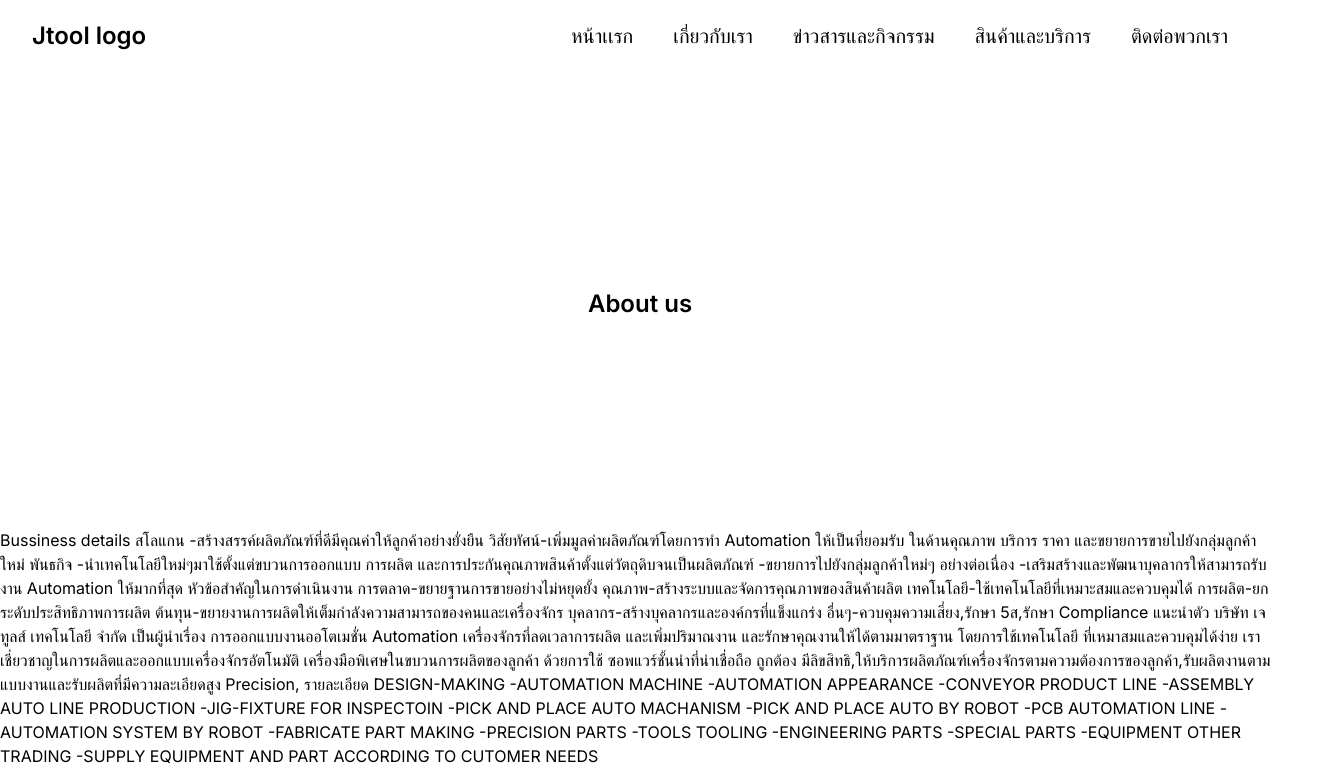
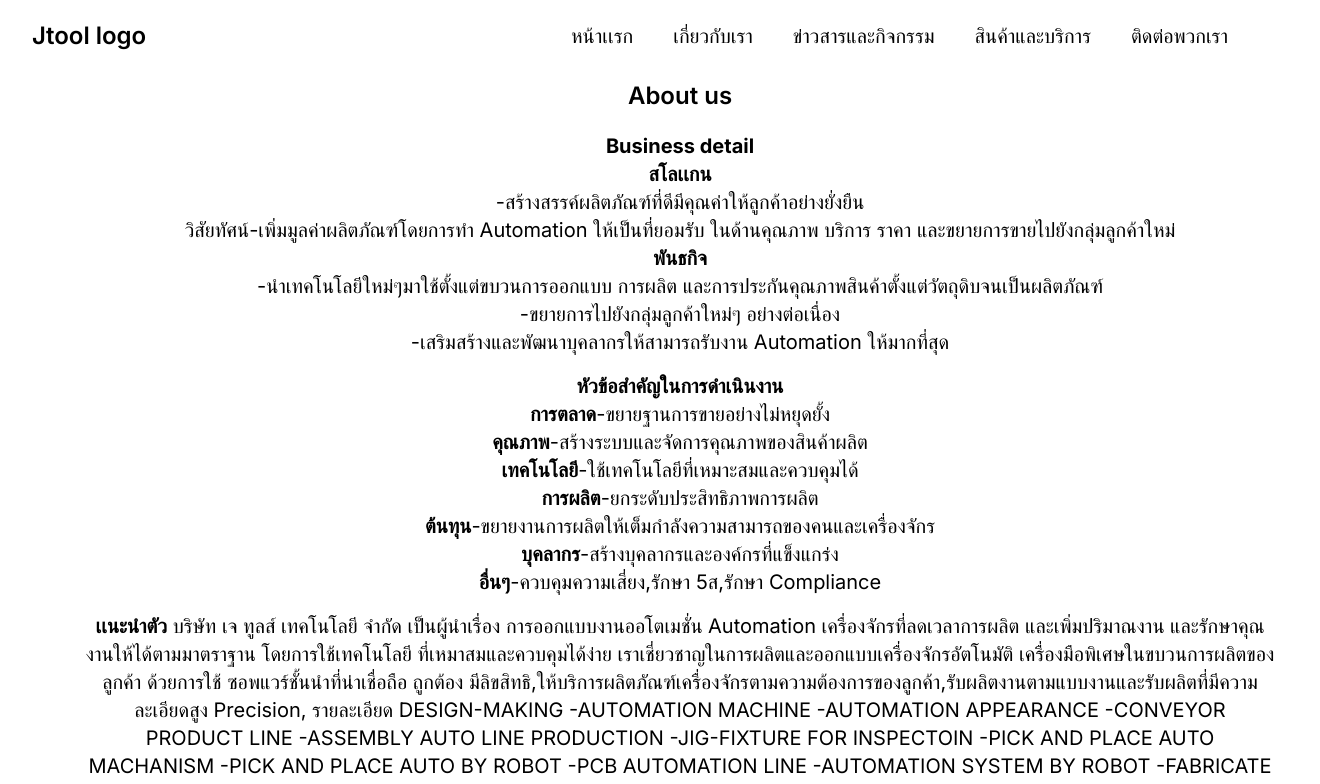
Before and after one commit to Krungtepian/Jtools, a Next.js app: page /about-us in a window 1280 px wide. Shown: the top 784 px of the page, 1320 px wide, since content can reach past the window. Built offline with nearby package versions, Linux system fonts and the light colour scheme.

Commit message:
big update

```diff
--- a/app/(user)/Components/Footer.tsx
+++ b/app/(user)/Components/Footer.tsx
@@ -3,7 +3,7 @@ import React from "react";
 
 export default function Footer() {
     return (
-        <div className="py-6 flex-col">
+        <div className="py-6 flex-col justify-center">
             <div className="px-2 mx-10 justify-between flex-row flex">
                 <div className="max-w-xs">
                         <div rel="noopener noreferrer" className="flex justify-center space-x-3 md:justify-start">
--- a/app/(user)/about-us/page.tsx
+++ b/app/(user)/about-us/page.tsx
@@ -4,27 +4,31 @@ type Props = {}
 
 export default function AboutUs({}: Props) {
   return (
-    <div className='mt-[10vh]'>
-      <h1 className='px64 py-52 text-center font-semibold text-2xl'>About us</h1>
-      <p>Bussiness details
-      สโลแกน -สร้างสรรค์ผลิตภัณฑ์ที่ดีมีคุณค่าให้ลูกค้าอย่างยั่งยืน
-วิสัยทัศน์-เพิ่มมูลค่าผลิตภัณฑ์โดยการทำ Automation ให้เป็นที่ยอมรับ ในด้านคุณภาพ บริการ ราคา
-และขยายการขายไปยังกลุ่มลูกค้าใหม่
-พันธกิจ
--นำเทคโนโลยีใหม่ๆมาใช้ตั้งแต่ขบวนการออกแบบ การผลิต และการประกันคุณภาพสินค้าตั้งแต่วัตถุดิบจนเป็นผลิตภัณฑ์
--ขยายการไปยังกลุ่มลูกค้าใหม่ๆ อย่างต่อเนื่อง
--เสริมสร้างและพัฒนาบุคลากรให้สามารถรับงาน Automation ให้มากที่สุด
-
-หัวข้อสำคัญในการดำเนินงาน
-การตลาด-ขยายฐานการขายอย่างไม่หยุดยั้ง
-คุณภาพ-สร้างระบบและจัดการคุณภาพของสินค้าผลิต
-เทคโนโลยี-ใช้เทคโนโลยีที่เหมาะสมและควบคุมได้
-การผลิต-ยกระดับประสิทธิภาพการผลิต
-ต้นทุน-ขยายงานการผลิตให้เต็มกำลังความสามารถของคนและเครื่องจักร
-บุคลากร-สร้างบุคลากรและองค์กรที่แข็งแกร่ง
-อื่นๆ-ควบคุมความเสี่ยง,รักษา 5ส,รักษา Compliance
-
-แนะนำตัว  บริษัท เจ ทูลส์ เทคโนโลยี จำกัด
+    <section className='mt-[10vh]  text-center mx-10 w-full'>
+      <h1 className='text-center font-semibold text-2xl'>About us</h1>
+      <section className="flex-col text-xl">
+      <div className="container px-auto px-11 mt-5 ">
+      <div><strong>Business detail</strong>
+      <div><strong>สโลเเกน</strong><p>-สร้างสรรค์ผลิตภัณฑ์ที่ดีมีคุณค่าให้ลูกค้าอย่างยั่งยืน</p></div>
+<p>วิสัยทัศน์-เพิ่มมูลค่าผลิตภัณฑ์โดยการทำ Automation ให้เป็นที่ยอมรับ ในด้านคุณภาพ บริการ ราคา
+และขยายการขายไปยังกลุ่มลูกค้าใหม่</p>
+<strong>พันธกิจ</strong>
+<p>-นำเทคโนโลยีใหม่ๆมาใช้ตั้งแต่ขบวนการออกแบบ การผลิต และการประกันคุณภาพสินค้าตั้งแต่วัตถุดิบจนเป็นผลิตภัณฑ์</p>
+<p>-ขยายการไปยังกลุ่มลูกค้าใหม่ๆ อย่างต่อเนื่อง</p>
+<p>-เสริมสร้างและพัฒนาบุคลากรให้สามารถรับงาน Automation ให้มากที่สุด</p></div>
+</div>
+<div className="container px-auto px-11 mt-4">
+<div><strong>หัวข้อสำคัญในการดำเนินงาน</strong>
+<p><strong>การตลาด</strong>-ขยายฐานการขายอย่างไม่หยุดยั้ง</p>
+<p><strong>คุณภาพ</strong>-สร้างระบบและจัดการคุณภาพของสินค้าผลิต</p>
+<p><strong>เทคโนโลยี</strong>-ใช้เทคโนโลยีที่เหมาะสมและควบคุมได้</p>
+<p><strong>การผลิต</strong>-ยกระดับประสิทธิภาพการผลิต</p>
+<p><strong>ต้นทุน</strong>-ขยายงานการผลิตให้เต็มกำลังความสามารถของคนและเครื่องจักร</p>
+<p><strong>บุคลากร</strong>-สร้างบุคลากรและองค์กรที่แข็งแกร่ง</p>
+<p><strong>อื่นๆ</strong>-ควบคุมความเสี่ยง,รักษา 5ส,รักษา Compliance</p></div>
+</div>
+<div className="container px-auto px-11 mt-4">
+<div><strong>เเนะนำตัว</strong> บริษัท เจ ทูลส์ เทคโนโลยี จำกัด
 เป็นผู้นำเรื่อง การออกแบบงานออโตเมชั่น Automation เครื่องจักรที่ลดเวลาการผลิต และเพิ่มปริมาณงาน และรักษาคุณงานให้ได้ตามมาตราฐาน โดยการใช้เทคโนโลยี ที่เหมาสมและควบคุมได้ง่าย
 เราเชี่ยวชาญในการผลิตและออกแบบเครื่องจักรอัตโนมัติ เครื่องมือพิเศษในขบวนการผลิตของลูกค้า
 ด้วยการใช้ ซอพแวร์ชั้นนำที่น่าเชื่อถือ ถูกต้อง มีลิขสิทธิ,ให้บริการผลิตภัณฑ์เครื่องจักรตามความต้องการของลูกค้า,รับผลิตงานตามแบบงานและรับผลิตที่มีความละเอียดสูง Precision,
@@ -47,8 +51,10 @@ DESIGN-MAKING
 -EQUIPMENT OTHER
 TRADING
 -SUPPLY EQUIPMENT AND PART ACCORDING TO CUTOMER NEEDS
-      </p>
-    </div>
+</div>
+</div>
+</section>
+    </section>
   )
 }
 
--- a/app/globals.css
+++ b/app/globals.css
@@ -1,8 +1,15 @@
+@import url('https://fonts.googleapis.com/css2?family=Roboto+Mono:wght@100&display=swap');
+
 @tailwind base;
 @tailwind components;
 @tailwind utilities;
 
-:root {
+
+body {
+  font-family: 'Roboto Mono', monospace;
+}
+
+root {
   --foreground-rgb: 0, 0, 0;
   --background-start-rgb: 214, 219, 220;
   --background-end-rgb: 255, 255, 255;
@@ -15,7 +22,3 @@
     --background-end-rgb: 0, 0, 0;
   }
 }
-
-/* body {
-
-} */
--- a/package.json
+++ b/package.json
@@ -29,7 +29,7 @@
     "next": "13.4.19",
     "nodemailer": "^6.9.5",
     "postcss": "8.4.28",
-    "prettier": "^3.0.3",
+    "prettier": "^3.1.0",
     "prompt-sync": "^4.2.0",
     "react": "18.2.0",
     "react-dom": "18.2.0",
```
Also changed, not shown: 1 other file (tests, documents, lock files or other folders).
